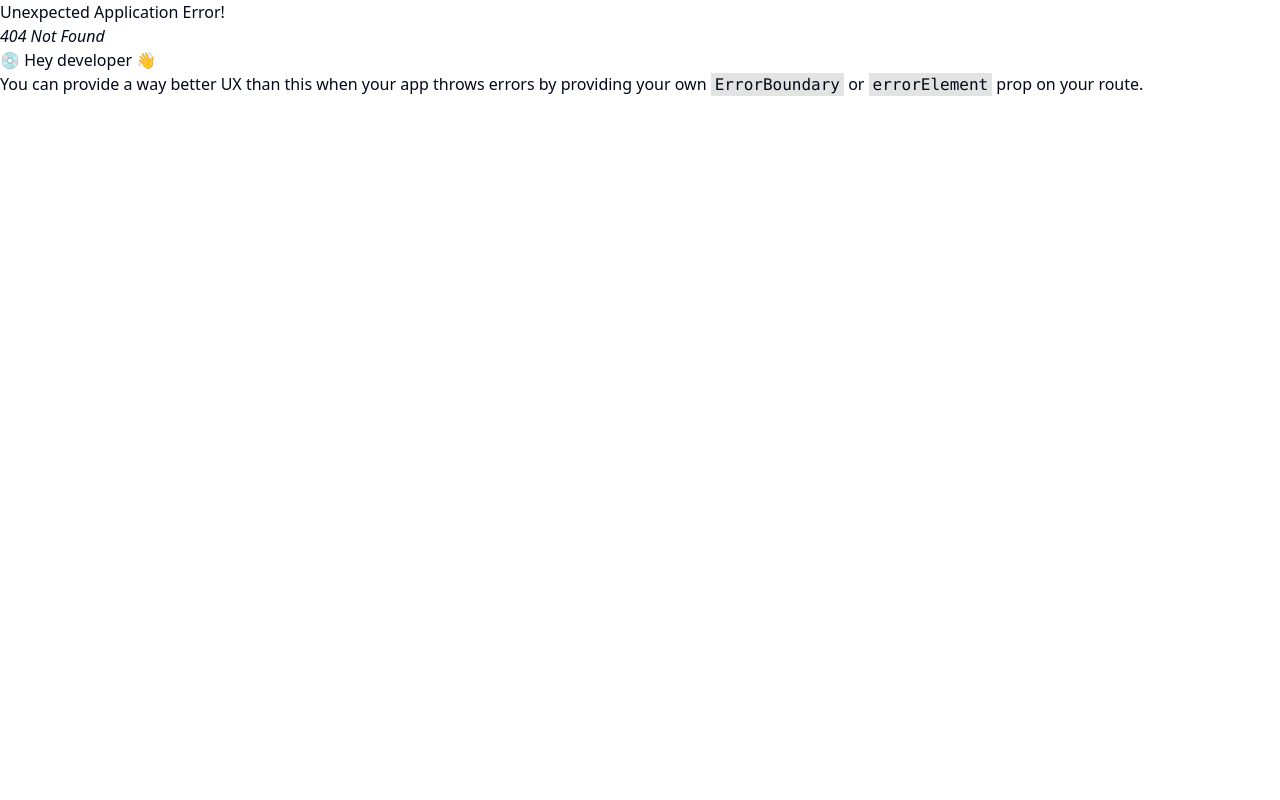
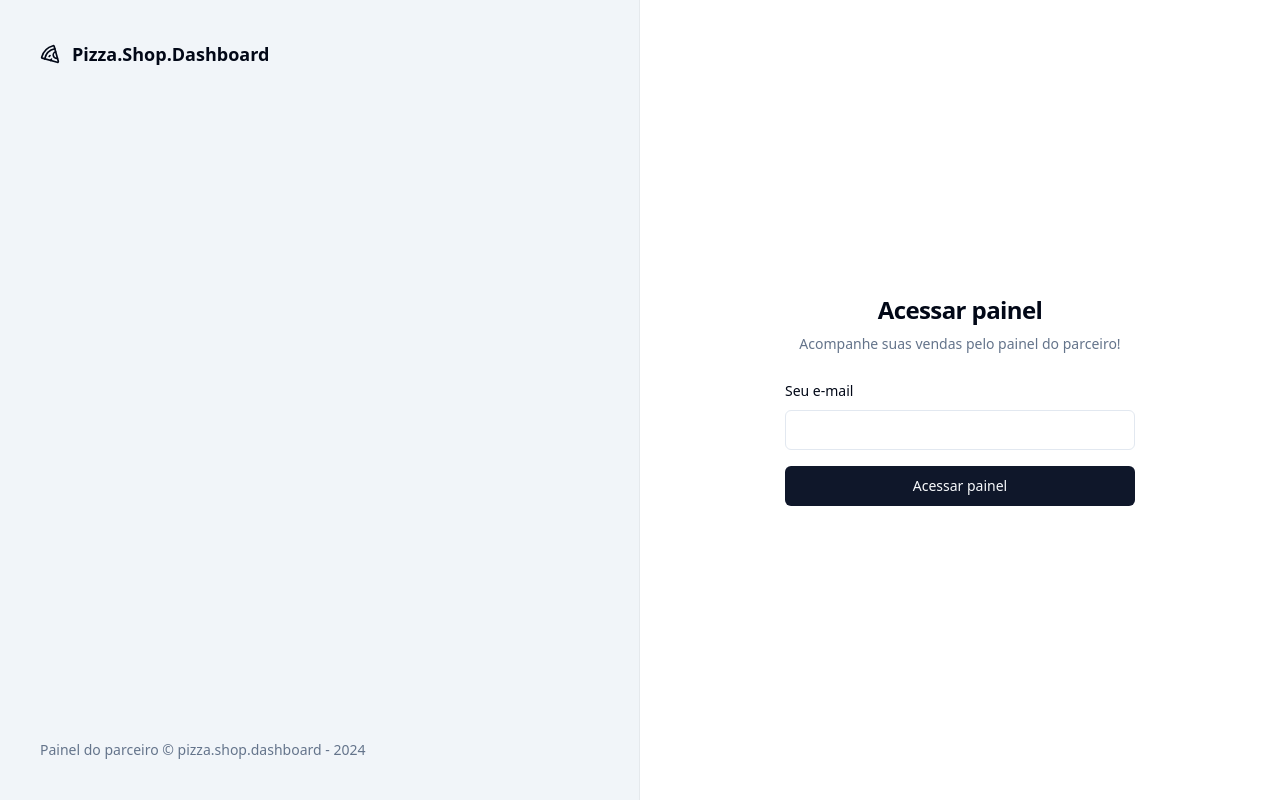
Before and after one commit to CleitonAmbrosini/pizza-shop-dashboard, a React (Vite) app: page /login in a window 1280 px wide. Before the commit this address had no page. Built offline with nearby package versions, Linux system fonts and the light colour scheme.

Commit message:
style: styled login page

```diff
--- a/package.json
+++ b/package.json
@@ -10,6 +10,7 @@
     "preview": "vite preview"
   },
   "dependencies": {
+    "@radix-ui/react-label": "^2.1.0",
     "@radix-ui/react-slot": "^1.1.0",
     "class-variance-authority": "^0.7.0",
     "clsx": "^2.1.1",
--- /dev/null
+++ b/src/components/ui/input.tsx
@@ -0,0 +1,25 @@
+import * as React from 'react';
+
+import { cn } from '@/lib/utils';
+
+export interface InputProps
+  extends React.InputHTMLAttributes<HTMLInputElement> {}
+
+const Input = React.forwardRef<HTMLInputElement, InputProps>(
+  ({ className, type, ...props }, ref) => {
+    return (
+      <input
+        type={type}
+        className={cn(
+          'flex h-10 w-full rounded-md border border-input bg-background px-3 py-2 text-sm ring-offset-background file:border-0 file:bg-transparent file:text-sm file:font-medium file:text-foreground placeholder:text-muted-foreground focus-visible:outline-none focus-visible:ring-2 focus-visible:ring-ring focus-visible:ring-offset-2 disabled:cursor-not-allowed disabled:opacity-50',
+          className,
+        )}
+        ref={ref}
+        {...props}
+      />
+    );
+  },
+);
+Input.displayName = 'Input';
+
+export { Input };
--- /dev/null
+++ b/src/components/ui/label.tsx
@@ -0,0 +1,26 @@
+'use client';
+
+import * as LabelPrimitive from '@radix-ui/react-label';
+import { type VariantProps, cva } from 'class-variance-authority';
+import * as React from 'react';
+
+import { cn } from '@/lib/utils';
+
+const labelVariants = cva(
+  'text-sm font-medium leading-none peer-disabled:cursor-not-allowed peer-disabled:opacity-70',
+);
+
+const Label = React.forwardRef<
+  React.ElementRef<typeof LabelPrimitive.Root>,
+  React.ComponentPropsWithoutRef<typeof LabelPrimitive.Root> &
+    VariantProps<typeof labelVariants>
+>(({ className, ...props }, ref) => (
+  <LabelPrimitive.Root
+    ref={ref}
+    className={cn(labelVariants(), className)}
+    {...props}
+  />
+));
+Label.displayName = LabelPrimitive.Root.displayName;
+
+export { Label };
--- a/src/pages/_layouts/auth.tsx
+++ b/src/pages/_layouts/auth.tsx
@@ -1,13 +1,23 @@
+import { Pizza } from 'lucide-react';
 import { Outlet } from 'react-router-dom';
 
 export const AuthLayout = () => {
   return (
-    <>
-      <h1>autenticacao</h1>
+    <div className="grid min-h-screen grid-cols-2">
+      <div className="flex h-full flex-col justify-between border-r border-foreground/5 bg-muted p-10 text-muted-foreground">
+        <div className="flex items-center gap-3 text-lg text-foreground">
+          <Pizza className="h-5 w-5" />
+          <div className="font-semibold">Pizza.Shop.Dashboard</div>
+        </div>
+        <footer className="text-sm">
+          Painel do parceiro &copy; pizza.shop.dashboard -{' '}
+          {new Date().getFullYear()}
+        </footer>
+      </div>
 
-      <div>
+      <div className="flex flex-col items-center justify-center">
         <Outlet />
       </div>
-    </>
+    </div>
   );
 };
--- a/src/pages/auth/sign-in.tsx
+++ b/src/pages/auth/sign-in.tsx
@@ -1,10 +1,32 @@
+import { Button } from '@/components/ui/button';
+import { Input } from '@/components/ui/input';
+import { Label } from '@/components/ui/label';
 import { Helmet } from 'react-helmet-async';
 
 export const SignIn = () => {
   return (
     <>
       <Helmet title="Login" />
-      SignIn
+      <div className="p-8">
+        <div className="flex w-[350px] flex-col justify-center gap-6">
+          <div className="flex flex-col gap-2 text-center">
+            <h1 className="text-2xl font-semibold tracking-tight">
+              Acessar painel
+            </h1>
+            <p className="text-sm text-muted-foreground">
+              Acompanhe suas vendas pelo painel do parceiro!
+            </p>
+          </div>
+
+          <form className="flex flex-col gap-4">
+            <div className="space-y-2">
+              <Label htmlFor="email">Seu e-mail</Label>
+              <Input id="email" type="email" />
+            </div>
+            <Button type="submit">Acessar painel</Button>
+          </form>
+        </div>
+      </div>
     </>
   );
 };
--- a/src/routes.tsx
+++ b/src/routes.tsx
@@ -16,11 +16,11 @@ export const router = createBrowserRouter([
     ],
   },
   {
-    path: '/sign-in',
+    path: '/login',
     element: <AuthLayout />,
     children: [
       {
-        path: '/sign-in',
+        path: '/login',
         element: <SignIn />,
       },
     ],
```
Also changed, not shown: src/components/ui/button.tsx (+26 -26 lines), 1 other file (tests, documents, lock files or other folders).
